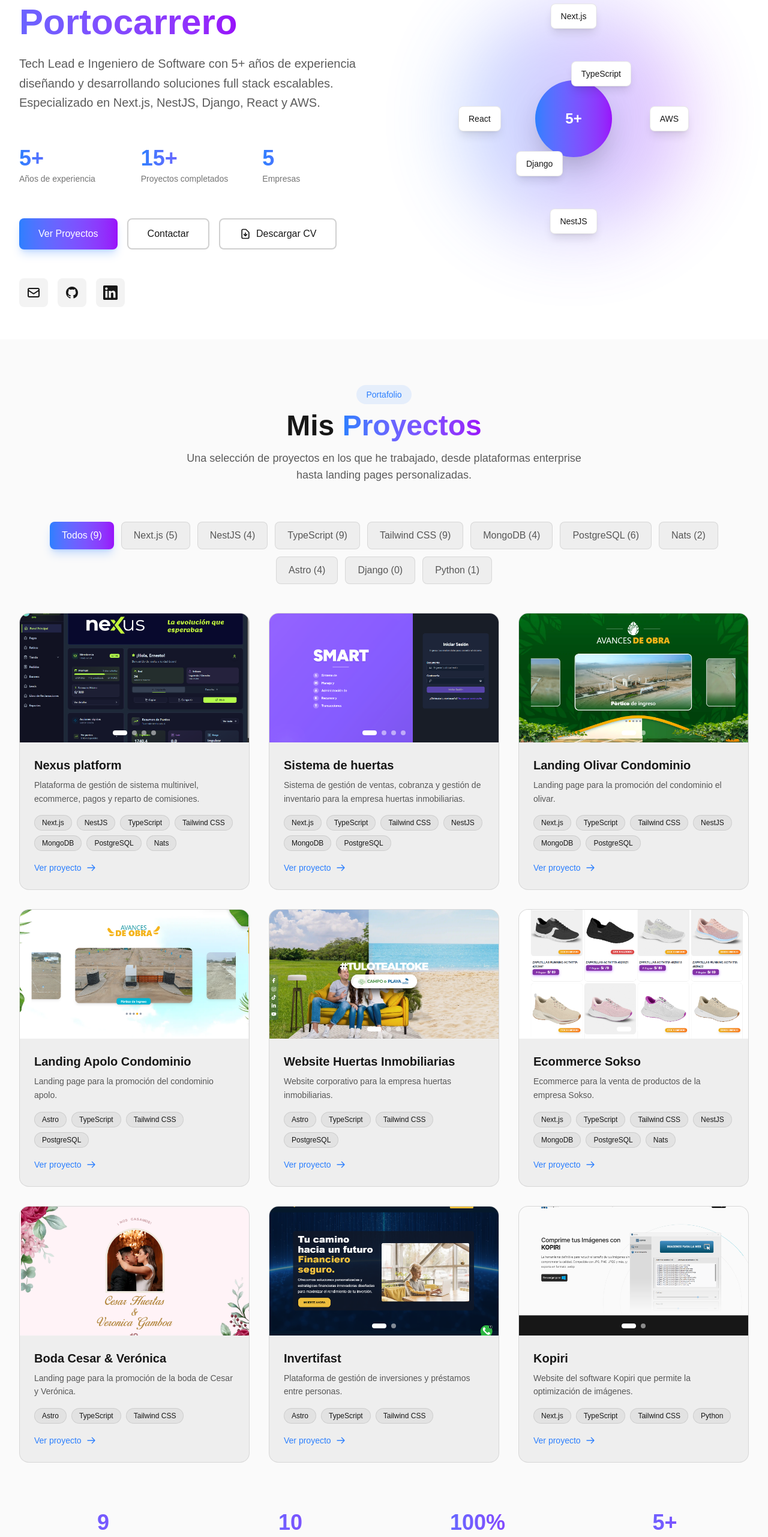
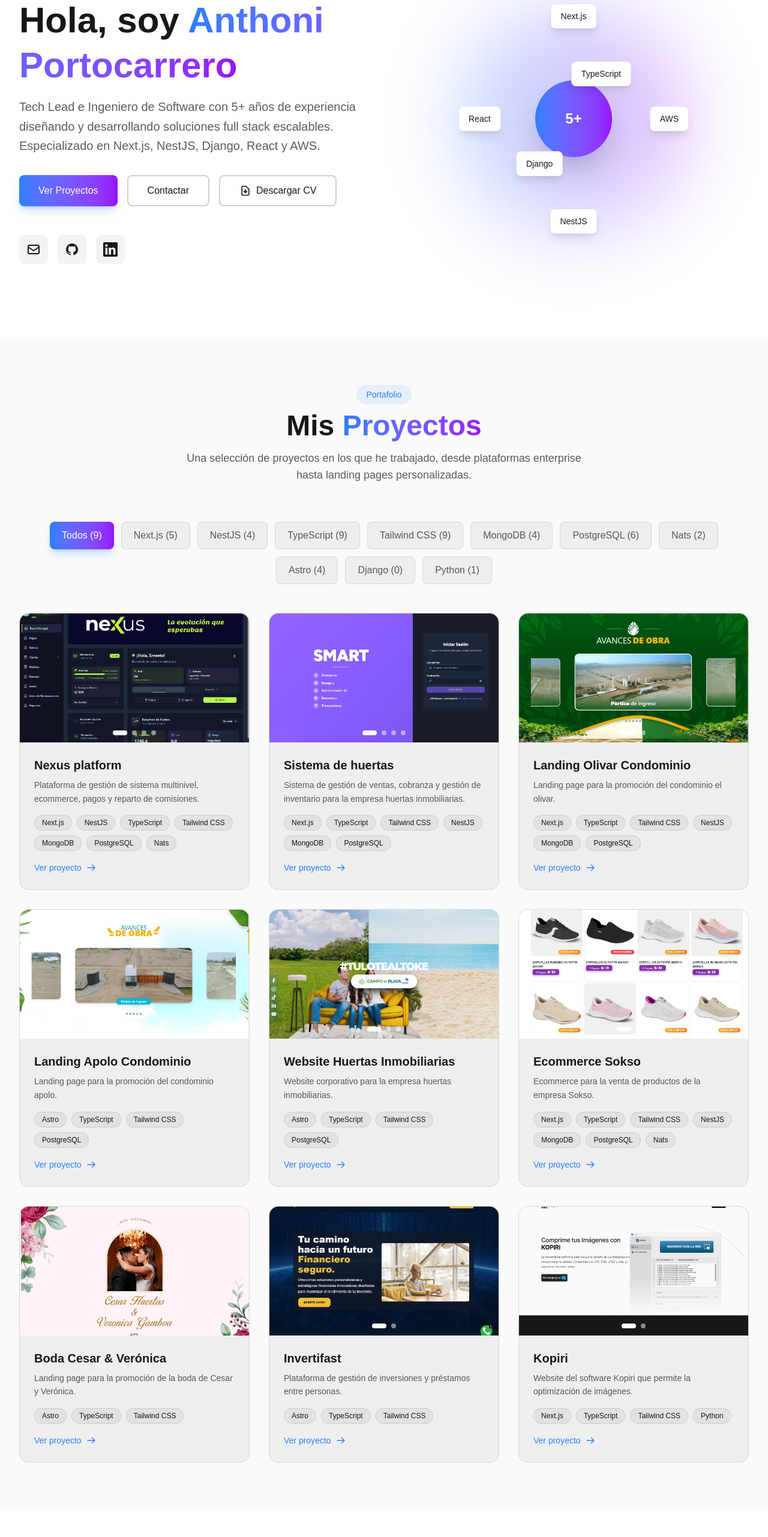
Before and after one commit to anthonidev/WebPortafolio, a Next.js app: page / in a window 1280 px wide. Shown: the part 234-2797 px from the top of the page at 60% size. Built offline with nearby package versions, Linux system fonts and the light colour scheme.

Commit message:
refactor: Remove stats sections from Experience, Hero, Navbar, and Projects components

```diff
--- a/src/components/Experience.tsx
+++ b/src/components/Experience.tsx
@@ -50,33 +50,7 @@
           </p>
         </div>
 
-        {/* Stats Overview */}
-        <div className="grid grid-cols-2 md:grid-cols-4 gap-6 mb-16">
-          <div className="bg-foreground/5 border border-foreground/10 rounded-2xl p-6 text-center hover:border-foreground/20 transition-all hover:shadow-lg">
-            <div className="text-3xl md:text-4xl font-bold bg-gradient-to-r from-blue-500 to-purple-600 bg-clip-text text-transparent mb-2">
-              {totalYears()}+
-            </div>
-            <div className="text-sm text-foreground/60">Años de experiencia</div>
-          </div>
-          <div className="bg-foreground/5 border border-foreground/10 rounded-2xl p-6 text-center hover:border-foreground/20 transition-all hover:shadow-lg">
-            <div className="text-3xl md:text-4xl font-bold bg-gradient-to-r from-blue-500 to-purple-600 bg-clip-text text-transparent mb-2">
-              {experienceData.length}
-            </div>
-            <div className="text-sm text-foreground/60">Empresas</div>
-          </div>
-          <div className="bg-foreground/5 border border-foreground/10 rounded-2xl p-6 text-center hover:border-foreground/20 transition-all hover:shadow-lg">
-            <div className="text-3xl md:text-4xl font-bold bg-gradient-to-r from-blue-500 to-purple-600 bg-clip-text text-transparent mb-2">
-              {getAllTechnologies().length}+
-            </div>
-            <div className="text-sm text-foreground/60">Tecnologías</div>
-          </div>
-          <div className="bg-foreground/5 border border-foreground/10 rounded-2xl p-6 text-center hover:border-foreground/20 transition-all hover:shadow-lg">
-            <div className="text-3xl md:text-4xl font-bold bg-gradient-to-r from-blue-500 to-purple-600 bg-clip-text text-transparent mb-2">
-              100%
-            </div>
-            <div className="text-sm text-foreground/60">Compromiso</div>
-          </div>
-        </div>
+
 
         {/* Timeline */}
         <div className="max-w-4xl mx-auto">
--- a/src/components/Hero.tsx
+++ b/src/components/Hero.tsx
@@ -38,43 +38,19 @@
               </p>
             </div>
 
-            {/* Stats */}
-            <div className="grid grid-cols-3 gap-6 py-6">
-              <div>
-                <div className="text-3xl md:text-4xl font-bold bg-gradient-to-r from-blue-500 to-purple-600 bg-clip-text text-transparent">
-                  5+
-                </div>
-                <div className="text-sm text-foreground/60 mt-1">
-                  Años de experiencia
-                </div>
-              </div>
-              <div>
-                <div className="text-3xl md:text-4xl font-bold bg-gradient-to-r from-blue-500 to-purple-600 bg-clip-text text-transparent">
-                  15+
-                </div>
-                <div className="text-sm text-foreground/60 mt-1">
-                  Proyectos completados
-                </div>
-              </div>
-              <div>
-                <div className="text-3xl md:text-4xl font-bold bg-gradient-to-r from-blue-500 to-purple-600 bg-clip-text text-transparent">
-                  5
-                </div>
-                <div className="text-sm text-foreground/60 mt-1">
-                  Empresas
-                </div>
-              </div>
-            </div>
+
 
             {/* CTA Buttons */}
             <div className="flex flex-wrap gap-4">
               <button
                 onClick={() => scrollToSection('proyectos')}
+                type="button"
                 className="px-8 py-3 bg-gradient-to-r from-blue-500 to-purple-600 text-white rounded-lg font-medium hover:opacity-90 transition-opacity shadow-lg shadow-blue-500/25"
               >
                 Ver Proyectos
               </button>
               <button
+                type="button"
                 onClick={() => scrollToSection('contacto')}
                 className="px-8 py-3 border-2 border-foreground/20 text-foreground rounded-lg font-medium hover:bg-foreground/5 transition-colors"
               >
@@ -91,6 +67,7 @@
                   stroke="currentColor"
                   viewBox="0 0 24 24"
                 >
+                  <title>Download</title>
                   <path
                     strokeLinecap="round"
                     strokeLinejoin="round"
@@ -115,6 +92,7 @@
                   stroke="currentColor"
                   viewBox="0 0 24 24"
                 >
+                  <title>Email</title>
                   <path
                     strokeLinecap="round"
                     strokeLinejoin="round"
@@ -135,6 +113,7 @@
                   fill="currentColor"
                   viewBox="0 0 24 24"
                 >
+                  <title>GitHub</title>
                   <path
                     fillRule="evenodd"
                     d="M12 2C6.477 2 2 6.484 2 12.017c0 4.425 2.865 8.18 6.839 9.504.5.092.682-.217.682-.483 0-.237-.008-.868-.013-1.703-2.782.605-3.369-1.343-3.369-1.343-.454-1.158-1.11-1.466-1.11-1.466-.908-.62.069-.608.069-.608 1.003.07 1.531 1.032 1.531 1.032.892 1.53 2.341 1.088 2.91.832.092-.647.35-1.088.636-1.338-2.22-.253-4.555-1.113-4.555-4.951 0-1.093.39-1.988 1.029-2.688-.103-.253-.446-1.272.098-2.65 0 0 .84-.27 2.75 1.026A9.564 9.564 0 0112 6.844c.85.004 1.705.115 2.504.337 1.909-1.296 2.747-1.027 2.747-1.027.546 1.379.202 2.398.1 2.651.64.7 1.028 1.595 1.028 2.688 0 3.848-2.339 4.695-4.566 4.943.359.309.678.92.678 1.855 0 1.338-.012 2.419-.012 2.747 0 .268.18.58.688.482A10.019 10.019 0 0022 12.017C22 6.484 17.522 2 12 2z"
@@ -154,6 +133,7 @@
                   fill="currentColor"
                   viewBox="0 0 24 24"
                 >
+                  <title>LinkedIn</title>
                   <path d="M20.447 20.452h-3.554v-5.569c0-1.328-.027-3.037-1.852-3.037-1.853 0-2.136 1.445-2.136 2.939v5.667H9.351V9h3.414v1.561h.046c.477-.9 1.637-1.85 3.37-1.85 3.601 0 4.267 2.37 4.267 5.455v6.286zM5.337 7.433c-1.144 0-2.063-.926-2.063-2.065 0-1.138.92-2.063 2.063-2.063 1.14 0 2.064.925 2.064 2.063 0 1.139-.925 2.065-2.064 2.065zm1.782 13.019H3.555V9h3.564v11.452zM22.225 0H1.771C.792 0 0 .774 0 1.729v20.542C0 23.227.792 24 1.771 24h20.451C23.2 24 24 23.227 24 22.271V1.729C24 .774 23.2 0 22.222 0h.003z" />
                 </svg>
               </a>
--- a/src/components/Navbar.tsx
+++ b/src/components/Navbar.tsx
@@ -46,7 +46,7 @@
               onClick={() => scrollToSection("inicio")}
               className="text-xl md:text-2xl font-bold bg-gradient-to-r from-blue-500 to-purple-600 bg-clip-text text-transparent hover:opacity-80 transition-opacity"
             >
-              AP
+              {"<AP/>"}
             </button>
           </div>
 
--- a/src/components/Projects.tsx
+++ b/src/components/Projects.tsx
@@ -45,8 +45,8 @@
               type="button"
               onClick={() => setSelectedTech(null)}
               className={`px-5 py-2.5 rounded-lg font-medium transition-all ${selectedTech === null
-                  ? 'bg-gradient-to-r from-blue-500 to-purple-600 text-white shadow-lg shadow-blue-500/25'
-                  : 'bg-foreground/5 border border-foreground/10 hover:bg-foreground/10 text-foreground/70'
+                ? 'bg-gradient-to-r from-blue-500 to-purple-600 text-white shadow-lg shadow-blue-500/25'
+                : 'bg-foreground/5 border border-foreground/10 hover:bg-foreground/10 text-foreground/70'
                 }`}
             >
               Todos ({projectsData.length})
@@ -61,8 +61,8 @@
                   type="button"
                   onClick={() => setSelectedTech(tech.id)}
                   className={`px-5 py-2.5 rounded-lg font-medium transition-all ${selectedTech === tech.id
-                      ? 'bg-gradient-to-r from-blue-500 to-purple-600 text-white shadow-lg shadow-blue-500/25'
-                      : 'bg-foreground/5 border border-foreground/10 hover:bg-foreground/10 text-foreground/70'
+                    ? 'bg-gradient-to-r from-blue-500 to-purple-600 text-white shadow-lg shadow-blue-500/25'
+                    : 'bg-foreground/5 border border-foreground/10 hover:bg-foreground/10 text-foreground/70'
                     }`}
                 >
                   {tech.name} ({count})
@@ -107,33 +107,7 @@
           </div>
         )}
 
-        {/* Stats */}
-        <div className="mt-20 grid grid-cols-2 md:grid-cols-4 gap-8">
-          <div className="text-center">
-            <div className="text-3xl md:text-4xl font-bold bg-gradient-to-r from-blue-500 to-purple-600 bg-clip-text text-transparent mb-2">
-              {projectsData.length}
-            </div>
-            <div className="text-sm text-foreground/60">Proyectos totales</div>
-          </div>
-          <div className="text-center">
-            <div className="text-3xl md:text-4xl font-bold bg-gradient-to-r from-blue-500 to-purple-600 bg-clip-text text-transparent mb-2">
-              {technologiesData.length}
-            </div>
-            <div className="text-sm text-foreground/60">Tecnologías</div>
-          </div>
-          <div className="text-center">
-            <div className="text-3xl md:text-4xl font-bold bg-gradient-to-r from-blue-500 to-purple-600 bg-clip-text text-transparent mb-2">
-              100%
-            </div>
-            <div className="text-sm text-foreground/60">Proyectos exitosos</div>
-          </div>
-          <div className="text-center">
-            <div className="text-3xl md:text-4xl font-bold bg-gradient-to-r from-blue-500 to-purple-600 bg-clip-text text-transparent mb-2">
-              5+
-            </div>
-            <div className="text-sm text-foreground/60">Clientes satisfechos</div>
-          </div>
-        </div>
+
       </div>
     </section>
   );
```
